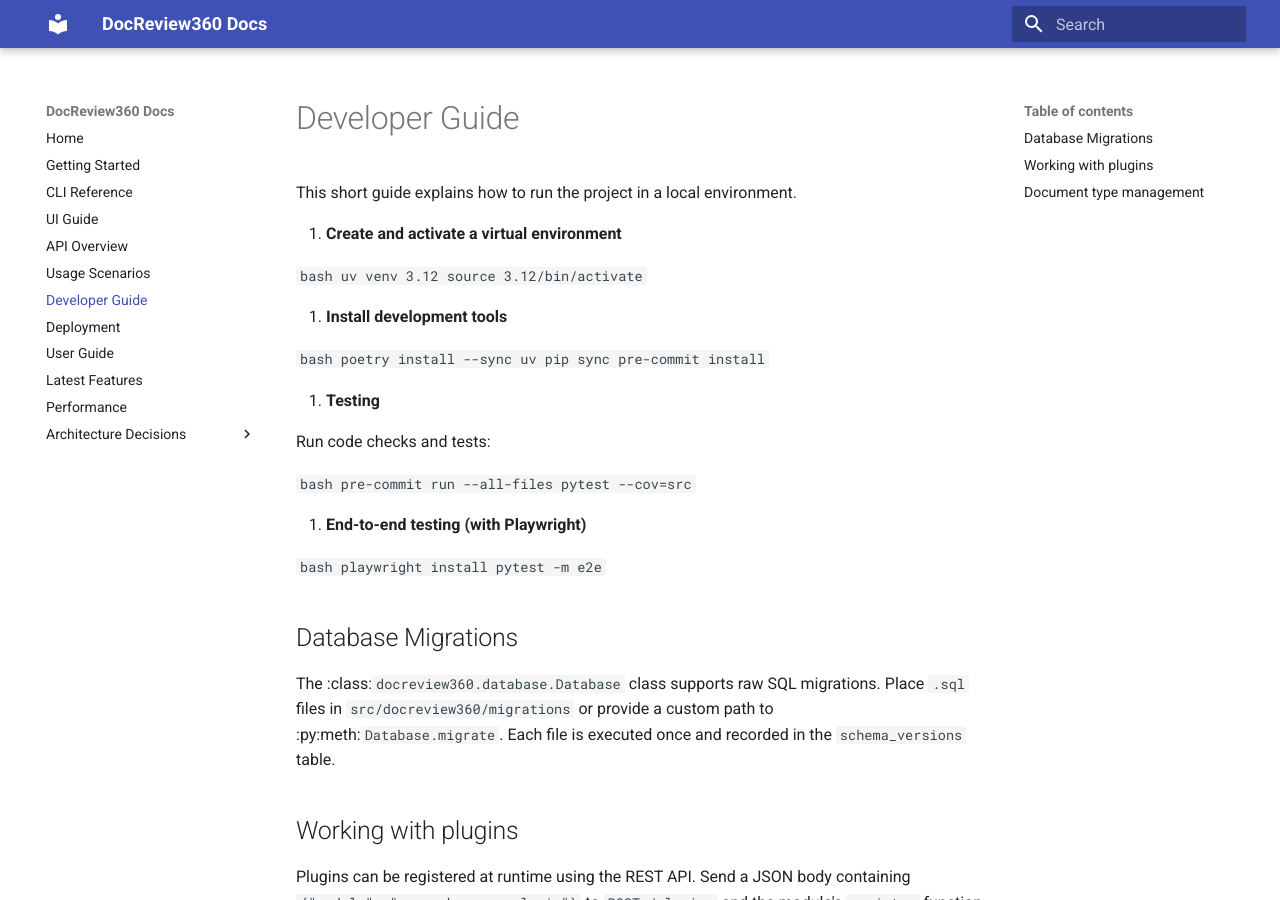
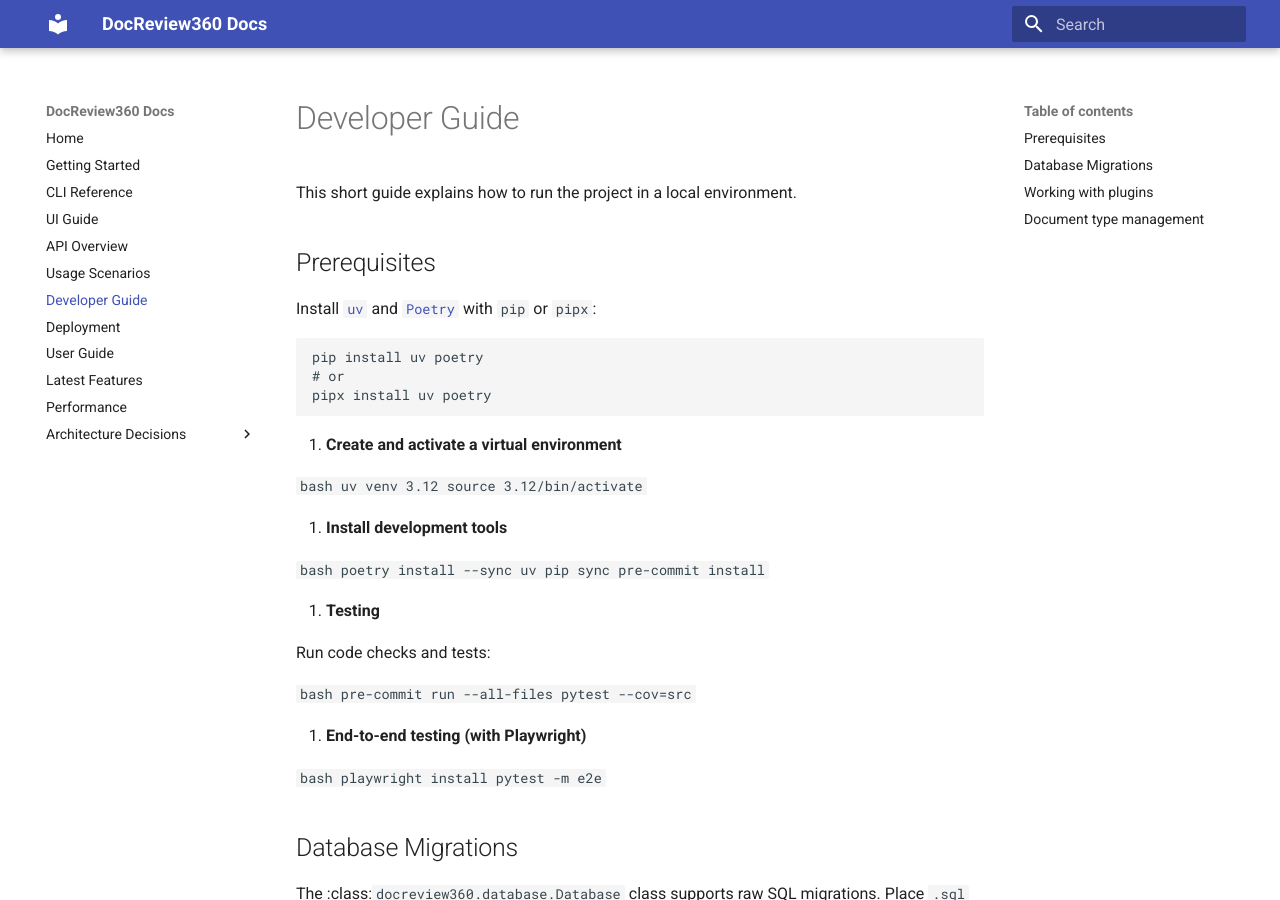
Before and after one commit to eputnam77/DocReview360, an MkDocs documentation site: the page built from docs/developer.md, in a window 1280 px wide and 900 px high. Built offline with MkDocs 1.6.1 and Material for MkDocs 9.7.7, drawn with Linux system fonts in a browser that asks for light colours.

Commit message:
docs: add prerequisites

````diff
--- a/docs/developer.md
+++ b/docs/developer.md
@@ -1,6 +1,16 @@
 # Developer Guide
 
 This short guide explains how to run the project in a local environment.
+
+## Prerequisites
+
+Install [`uv`](https://github.com/astral-sh/uv) and [`Poetry`](https://python-poetry.org/) with `pip` or `pipx`:
+
+```bash
+pip install uv poetry
+# or
+pipx install uv poetry
+```
 
 1. **Create and activate a virtual environment**
 
````
Also changed, not shown: README.md (+10 -0 lines), docs/getting_started.md (+10 -0 lines).
